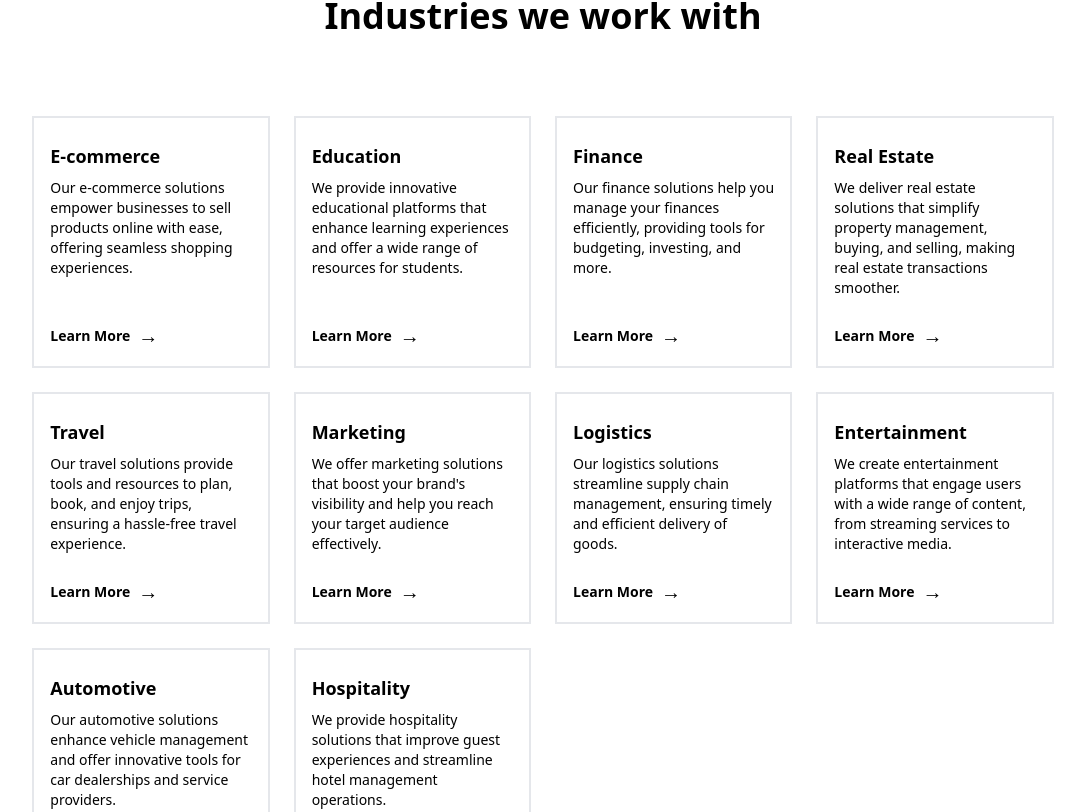
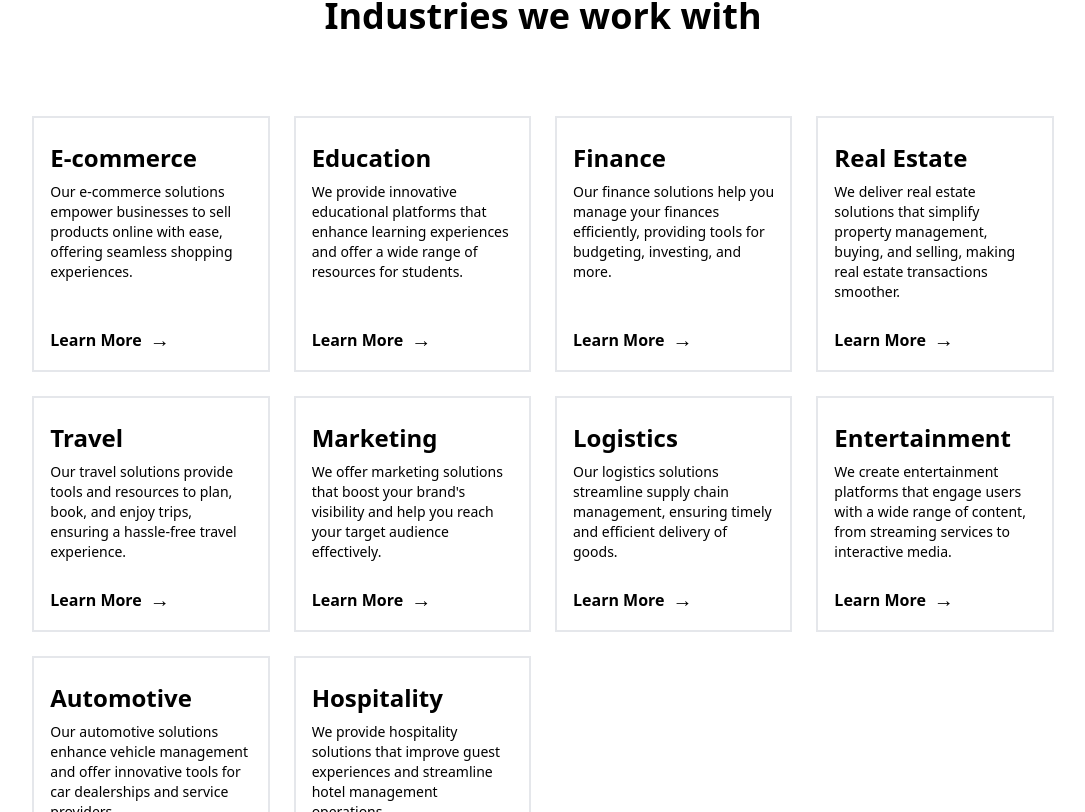
Before and after one commit to codexharoon/QuantumSyncLandingPage, a React (Vite) app: page / in a window 1280 px wide. Shown: the part 1708-2520 px from the top of the page, without its empty margins (97-1182 px from the left). Built offline with nearby package versions, Linux system fonts and the light colour scheme.

Commit message:
improve ui in work section

```diff
--- a/src/components/Work.tsx
+++ b/src/components/Work.tsx
@@ -78,18 +78,20 @@ const Work = () => {
         {workData.map((work, i) => (
           <div
             key={i}
-            className="border-2 border-blueWhite group hover:border-blue-200 p-4 flex flex-col justify-between "
+            className="border-2 border-blueWhite group hover:border-blue-700 p-4 flex flex-col justify-between "
           >
             <div className="pb-6">
-              <h1 className="pt-2 font-bold text-lg">{work.heading}</h1>
+              <h1 className="pt-2 font-semibold text-lg sm:text-2xl">
+                {work.heading}
+              </h1>
               <p className="fiveLines pt-2 text-sm">{work.description}</p>
             </div>
 
             <a
               href={work.link}
-              className="group-hover:text-blue-500 w-fit font-semibold text-sm flex flex-row items-center gap-x-2 cursor-pointer"
+              className="group-hover:text-blue-700 w-fit font-semibold text-sm sm:text-base flex flex-row items-center gap-x-2 cursor-pointer"
             >
-              Learn More <span className="text-xl font-bold s">&rarr;</span>
+              Learn More <span className="text-xl font-bold">&rarr;</span>
             </a>
           </div>
         ))}
```
